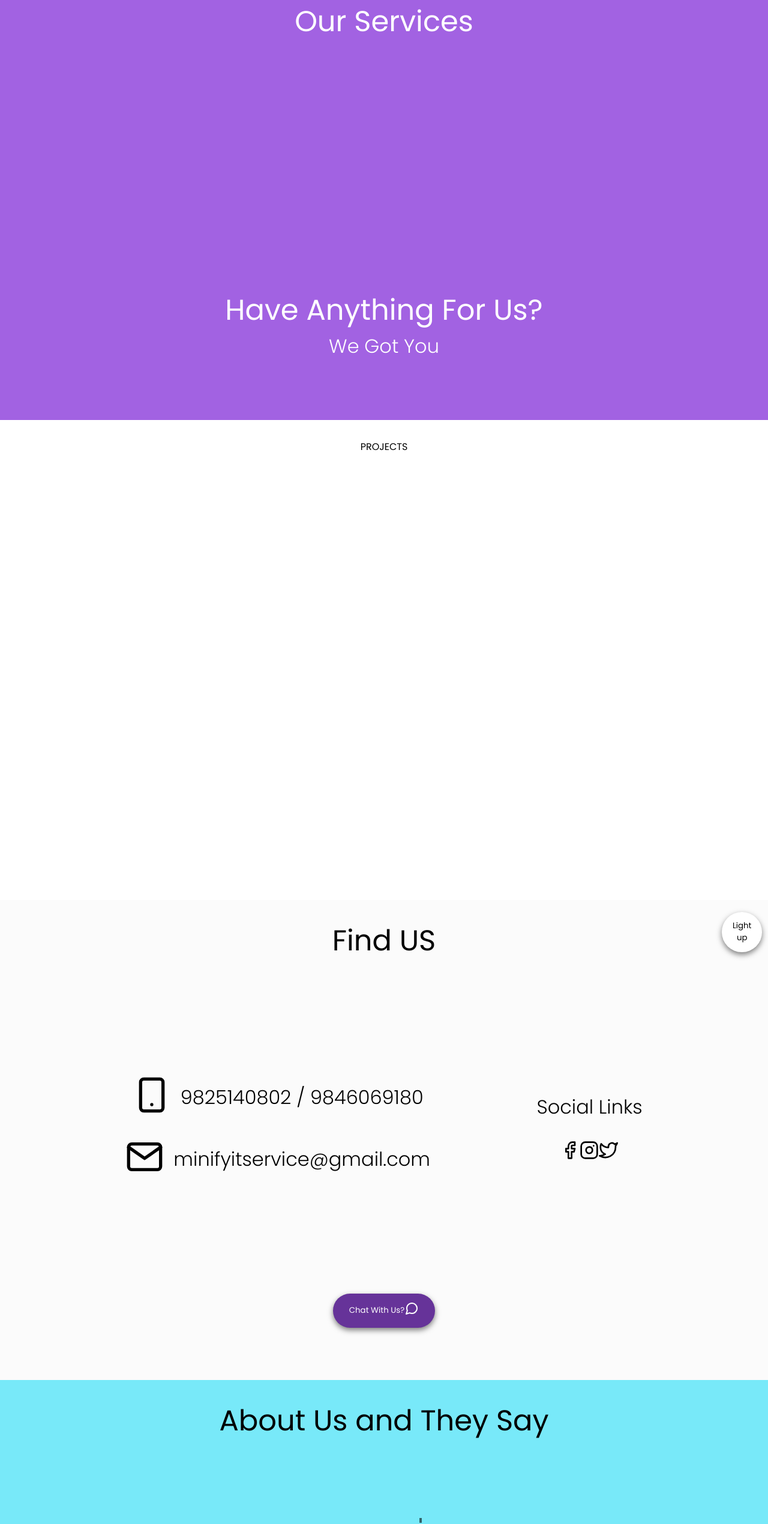
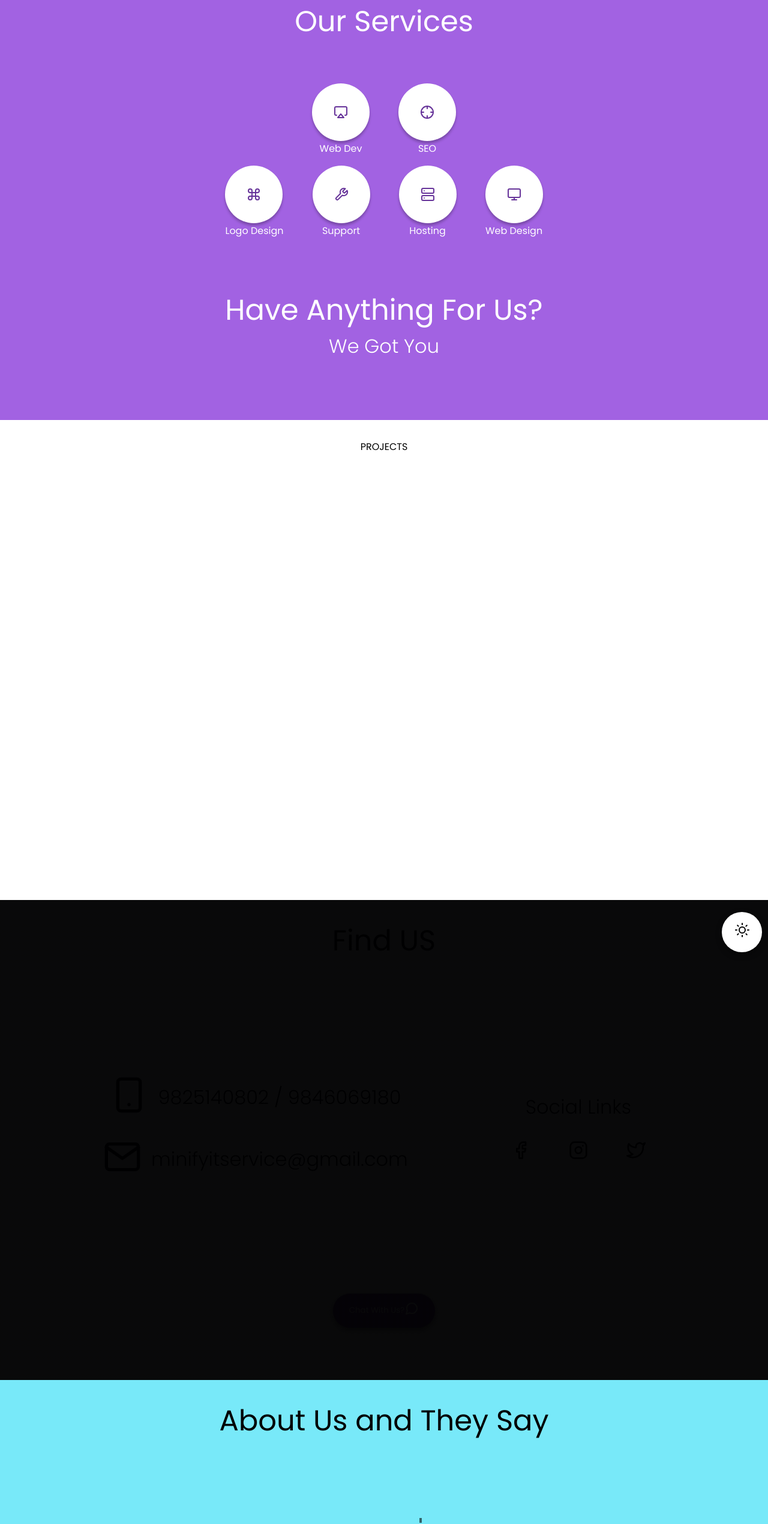
Before and after one commit to alsongarbuja/minify-web, a Next.js app: page / in a window 1280 px wide. Shown: the part 900-3440 px from the top of the page at 60% size. Built offline with nearby package versions, Linux system fonts and the light colour scheme.

Commit message:
add spotlight to contact section and more

```diff
--- a/pages/index.js
+++ b/pages/index.js
@@ -1,7 +1,10 @@
-import { useRef } from 'react'
+import { useEffect, useRef, useState } from 'react'
 import Head from 'next/head'
 import Image from 'next/image'
-import { Airplay, Command, Crosshair, Facebook, Instagram, Mail, MessageCircle, Monitor, Server, Smartphone, Tool, Twitter } from 'react-feather'
+
+import AOS from 'aos'
+import { Airplay, Command, Crosshair, Facebook, Instagram, Mail, MessageCircle, Monitor, Server, Smartphone, Sun, Tool, Twitter } from 'react-feather'
+import 'aos/dist/aos.css'
 
 import { ServiceSection, TestomonialSection } from '../components/home'
 
@@ -10,14 +13,33 @@ import styles from '../styles/Home.module.css'
 export default function Home() {
 
     const spotLight = useRef();
+    const lightBulb = useRef();
+    const [isDarkness, setIsDarkness] = useState(true)
+    const [location, setLocation] = useState({
+        x: -100,
+        y: -100,
+    })
 
-    function updateSpotlight(e) {
-        // spotLight.current.style.background = `radial-gradient(circle at ${e.pageX / window.innerWidth * 100}% ${e.pageY / window.innerHeight * 100}%, transparent 130px, rgba(0, 0, 0, 0.966) 150px)`;
+    useEffect(() => {
+        AOS.init()
+    }, [])
+
+    const updateSpotLight = e => {
+        if(isDarkness)
+            setLocation({ x: (e.screenX/window.innerWidth)*100, y: (e.screenY/window.innerHeight)*100 })
     }
 
-  const handleTestMonial = () => {
-
-  }
+    const toggleDarkness = () => {
+        if(isDarkness){
+            spotLight.current.style.display = 'none'
+            setIsDarkness(false)
+            lightBulb.current.classList.add(styles['active-light--btn'])
+        }else{
+            spotLight.current.style.display = 'block'
+            setIsDarkness(true)
+            lightBulb.current.classList.remove(styles['active-light--btn'])
+        }
+    }
 
   return (
     <>
@@ -43,28 +65,34 @@ export default function Home() {
                       <ServiceSection
                         icon={<Airplay />}
                         title='Web Dev'
+                        duration='300'
                       />
                       <ServiceSection
                         icon={<Crosshair />}
                         title='SEO'
+                        duration='500'
                       />
                   </div>
                   <div className={`${styles['services-bottom']} flex`}>
                     <ServiceSection
                         icon={<Command />}
                         title='Logo Design'
+                        duration='700'
                     />
                     <ServiceSection
                         icon={<Tool />}
                         title='Support'
+                        duration='900'
                     />
                     <ServiceSection
                         icon={<Server />}
                         title='Hosting'
+                        duration='1100'
                     />
                     <ServiceSection
                         icon={<Monitor />}
                         title='Web Design'
+                        duration='1300'
                     />
                   </div>
               </div>
@@ -88,15 +116,23 @@ export default function Home() {
                           <span className={styles['contact-icons']}>
                               <Mail />
                           </span>
-                          <h6 className={styles.h6}>minifyitservice@gmail.com</h6>
+                          <h6 className={styles.h6}>
+                              <a href="mailto: minifyitservice@gmail.com" className={styles['hover-underline-animation']}>minifyitservice@gmail.com</a>
+                          </h6>
                       </div>
                   </div>
                   <div className={styles.socials}>
                       <h6 className={styles.h6}>Social Links</h6>
                       <div className={styles['socials-holder']}>
-                          <Facebook />
-                          <Instagram />
-                          <Twitter />
+                          <a href="#">
+                              <Facebook />
+                          </a>
+                          <a href="#" target="_blank">
+                              <Instagram className={styles.insta} />
+                          </a>
+                          <a href="#">
+                              <Twitter />
+                          </a>
                       </div>
                   </div>
               </div>
@@ -106,8 +142,25 @@ export default function Home() {
                         <MessageCircle />
                     </span>
                 </button>
-                <button className={styles['light-btn']}>Light up</button>
-                <div className={styles['dark-bg']} ref={spotLight} onMouseMove={updateSpotlight}></div>
+
+                <div
+                    onMouseMove={updateSpotLight}
+                    ref={spotLight}
+                    className={styles['dark-bg']}
+                    style={{
+                        background: `radial-gradient(circle at ${location.x}% ${location.y}%, transparent 130px, rgba(0,0,1,0.966) 150px)`,
+                        position: 'absolute',
+                        top: '0',
+                        left: '0',
+                        width: '100%',
+                        height: '100%',
+                        // cursor: 'none',
+                    }}
+                >
+                </div>
+                <button className={styles['light-btn']} onClick={toggleDarkness} ref={lightBulb}>
+                    <Sun />
+                </button>
           </article>
           <article className={`${styles.articles} ${styles['about-section']}`}>
               <h2 className={styles.h2}>About Us and They Say</h2>
@@ -125,7 +178,9 @@ export default function Home() {
                   />
               </div>
           </article>
-          <article>FOOTER</article>
+          <footer className={styles.footer}>
+              <h4>Minify It Services &copy; 2022</h4>
+          </footer>
       </div>
     </>
   )
```
